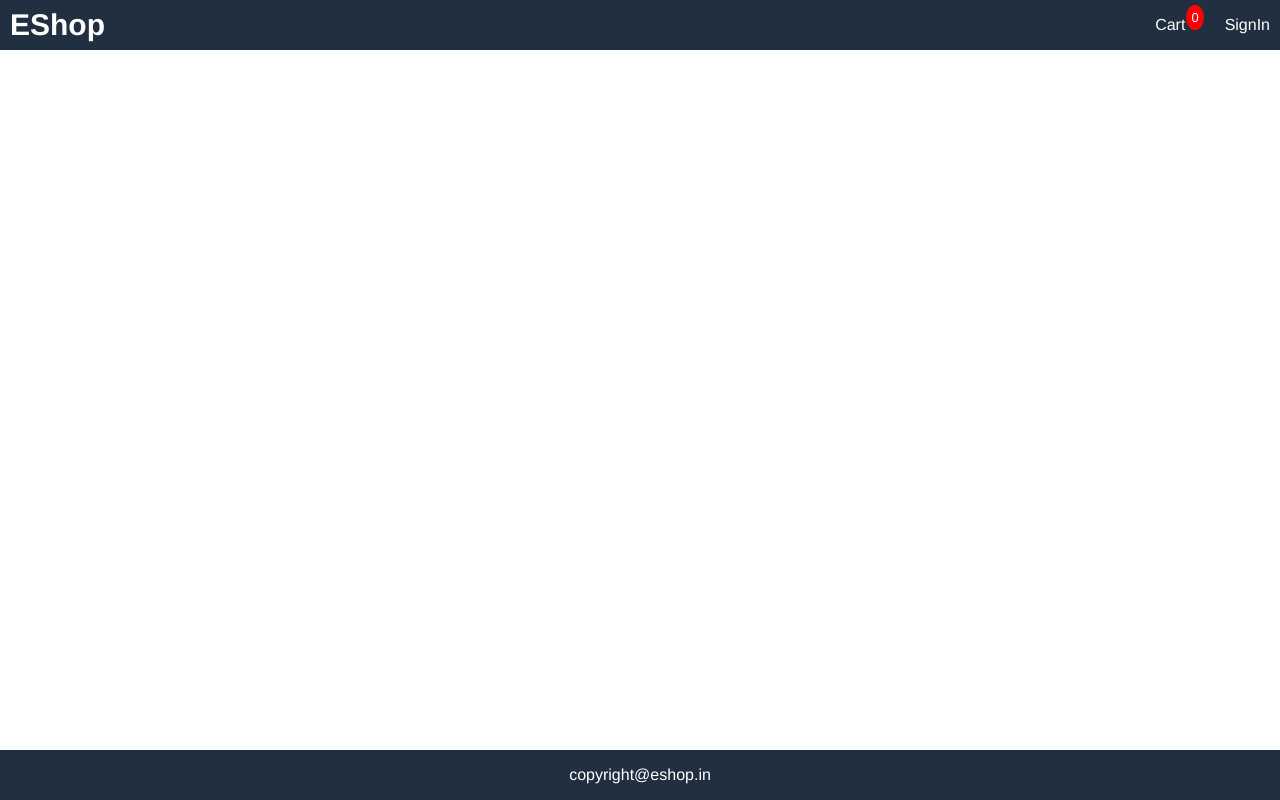
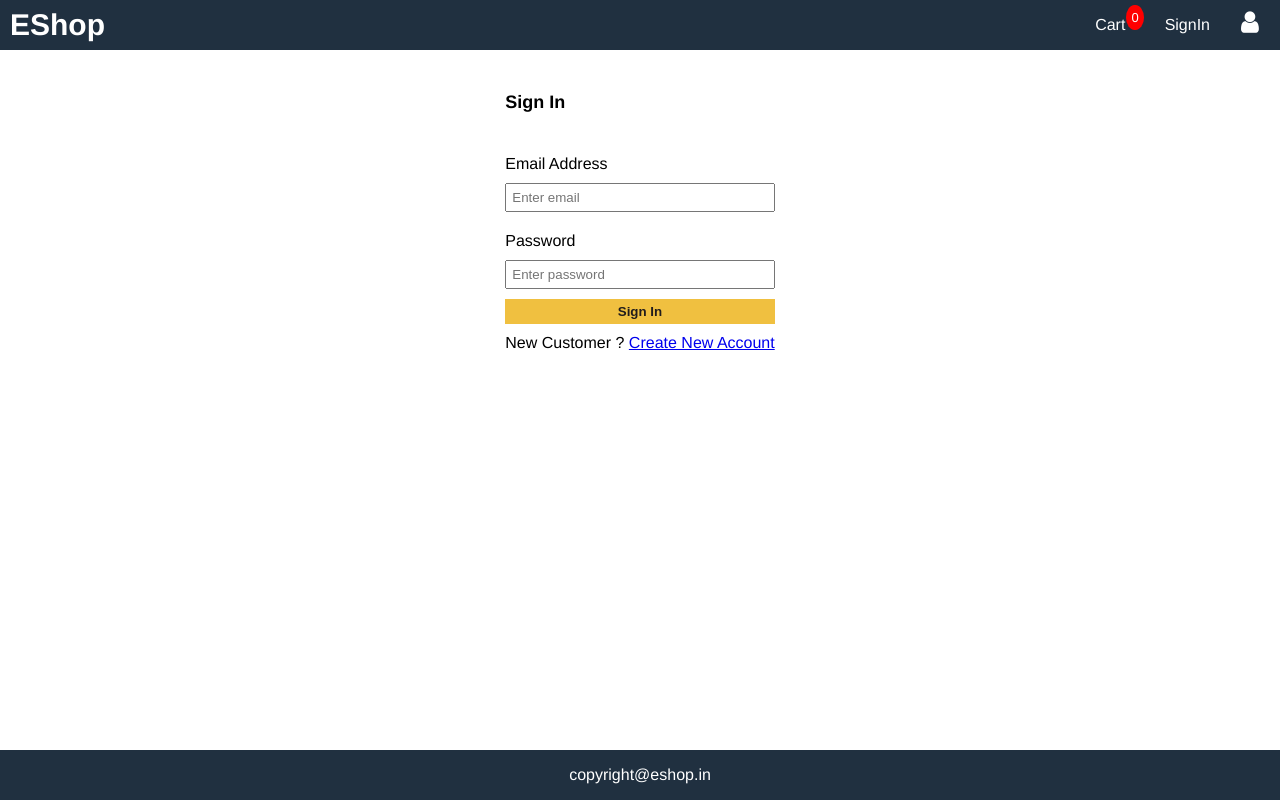
Before and after one commit to NawazGhori/React-Ecommerce, a React (Create React App) app in the folder ecommerce/: page /signin in a window 1280 px wide. Built offline with nearby package versions, Linux system fonts and the light colour scheme.

Commit message:
sigin form impl

```diff
--- a/ecommerce/src/App.tsx
+++ b/ecommerce/src/App.tsx
@@ -11,19 +11,21 @@ import HomeScreen from './screens/HomeScreen';
 import { BrowserRouter, NavLink, Route } from 'react-router-dom';
 import ProductScreen from './screens/ProductScreen';
 import CartScreen from './screens/CartScreen';
-import {connect} from "react-redux";
+import { connect } from "react-redux";
+import SignInScreen from './screens/SignInScreen';
 
-interface IProps{
-   count:any
+interface IProps {
+   count: any;
+   profile_pic: string;
 }
-interface IState{}
+interface IState { }
 
-class App extends React.Component<IProps,IState>{
-   constructor(props:IProps){
+class App extends React.Component<IProps, IState>{
+   constructor(props: IProps) {
       super(props)
    }
-   render(){
-      return(
+   render() {
+      return (
          <React.Fragment>
             <BrowserRouter>
 
@@ -34,11 +36,24 @@ class App extends React.Component<IProps,IState>{
                         <NavLink to="/" exact={true} strict className="brand">EShop</NavLink>
                      </div>
 
+                     <div className="d-flex">
+                        <NavLink to="/cart" exact={true} strict >Cart
+                           {this.props.count > 0 ? <span className="badge-success">{this.props.count}</span> : <span className="badge-empty">{this.props.count}</span>}
+                        </NavLink>
+                        <NavLink to="/signIn" exact={true} strict>SignIn</NavLink>
                         <div>
-                     <NavLink to="/cart"exact={true} strict >Cart
-                        {this.props.count>0 ? <span className="badge-success">{this.props.count}</span>:<span className="badge-empty">{this.props.count}</span>}
-                     </NavLink>
-                     <NavLink to="/" exact={true} strict>SignIn</NavLink>
+                           {this.props.profile_pic ?
+                              <div className="dropdown d-flex">
+                                 <img src={this.props.profile_pic} alt="profile_pic" id="profile_pic" /><i className="fa fa-caret-down"></i>
+                                 <div className="dropdown-content">
+                                    <a href="#">Profile</a>
+                                    <a href="#">Orders</a>
+                                    <a href="#">Signout</a>
+                                 </div>
+                              </div>
+                              : <NavLink to="/signin" exact={true} strict><i className="fa fa-user" id="profile_pic" aria-hidden="true"></i></NavLink>
+                           }
+                        </div>
                      </div>
                   </header>
 
@@ -46,6 +61,7 @@ class App extends React.Component<IProps,IState>{
                      <Route path="/" component={HomeScreen} exact={true} strict></Route>
                      <Route path="/product/:id" component={ProductScreen} exact={true} strict></Route>
                      <Route path="/cart/:id?" component={CartScreen} exact={true} strict></Route>
+                     <Route path="/signin" component={SignInScreen} exact={true} strict></Route>
                   </main>
 
                   <footer className="row center">copyright@eshop.in</footer>
@@ -56,16 +72,17 @@ class App extends React.Component<IProps,IState>{
    }
 }
 
-const receive = (state:any)=>{
+const receive = (state: any) => {
    return {
-      count: state.cart.finalArray.length
+      count: state.cart.finalArray.length,
+      profile_pic: state.signIn.user_details.image
    }
 }
 
-const send = (dispatch:any)=>{
-   return{
+const send = (dispatch: any) => {
+   return {
 
    }
 }
 
-export default connect(receive,send)(App);
+export default connect(receive, send)(App);
--- /dev/null
+++ b/ecommerce/src/actions/SignInActions.tsx
@@ -0,0 +1,18 @@
+import axios from "axios"
+import { Dispatch } from "redux"
+import { SIGN_IN, SignInActionTypes } from "../types/SignInActionTypes"
+
+export const SignIn = (login_details: any) => {
+    return async (dispatch: Dispatch<SignInActionTypes>) => {
+        try {
+            const res = await axios.post('http://localhost:8080/api/users/signin', login_details)
+            const { data } = res;
+            dispatch({
+                user_details: data,
+                type: SIGN_IN
+            })
+        } catch (err) {
+            console.log(err);
+        }
+    }
+}
--- a/ecommerce/src/index.css
+++ b/ecommerce/src/index.css
@@ -169,6 +169,10 @@ ul li {
 
 button.primary {
     background-color: #f0c040;
+    padding: 0.5rem;
+    border: none;
+    color: #211c1c;
+    font-weight: 700;
 }
 
 button.block {
@@ -233,3 +237,70 @@ img {
 .small_img {
     max-height: 7rem;
 }
+
+.form {
+    max-width: 60rem;
+    margin: 0 auto;
+}
+
+.form>div {
+    display: flex;
+    flex-direction: column;
+    margin: 1rem;
+}
+
+.form label {
+    margin: 1rem 0;
+}
+
+.form input {
+    padding: 0.5rem;
+}
+
+.d-flex {
+    display: flex;
+    align-items: center;
+    justify-content: space-around
+}
+
+#profile_pic {
+    width: 3rem;
+    height: 3rem;
+    border-radius: 100%;
+    align-items: center;
+    color: #ffff;
+    font-size: 2.5rem;
+    text-align: center;
+    margin: 0 0.5rem;
+}
+
+.dropdown {
+    position: relative;
+    color: #ffffff;
+}
+
+.dropdown-content {
+    display: none;
+    position: absolute;
+    background-color: #f9f9f9;
+    min-width: 160px;
+    box-shadow: 0px 8px 16px 0px rgba(0, 0, 0, 0.2);
+    z-index: 1;
+    right: 0;
+    top: 42px;
+}
+
+.dropdown-content a {
+    color: black;
+    text-decoration: none;
+    display: block;
+    text-align: center;
+}
+
+.dropdown:hover .dropdown-content {
+    display: block;
+}
+
+.dropdown i.fa.fa-caret-down {
+    margin: 0 0.5rem;
+}
--- a/ecommerce/src/index.tsx
+++ b/ecommerce/src/index.tsx
@@ -9,12 +9,14 @@ import thunk from 'redux-thunk';
 import { Provider } from 'react-redux';
 import detailReducer from './reducer/DetailReducer';
 import CartReducer from './reducer/CartReducer';
+import { SignInReducer } from './reducer/SignInReducer';
 
 
 const rootReducer = combineReducers({
   products: productReducer,
   details: detailReducer,
-  cart: CartReducer
+  cart: CartReducer,
+  signIn: SignInReducer
 })
 
 const store = createStore(rootReducer, applyMiddleware(thunk))
--- /dev/null
+++ b/ecommerce/src/model/Signin.tsx
@@ -0,0 +1,7 @@
+export interface Signin {
+    "_id": String,
+    "email": String,
+    "isAdmin": Boolean,
+    "image": String,
+    "token": String
+}
--- /dev/null
+++ b/ecommerce/src/reducer/SignInReducer.tsx
@@ -0,0 +1,26 @@
+import { Signin } from "../model/Signin";
+import { SIGN_IN, SignInActionTypes } from "../types/SignInActionTypes"
+
+interface IState {
+    user_details: Signin
+}
+const initalState = {
+    user_details: {
+        "_id": "",
+        "email": "",
+        "isAdmin": false,
+        "image": "",
+        "token": ""
+    }
+}
+export const SignInReducer = (state = initalState, action: SignInActionTypes): IState => {
+    switch (action.type) {
+        case SIGN_IN:
+            return {
+                ...state,
+                user_details: action.user_details
+            }
+        default:
+            return state;
+    }
+}
--- /dev/null
+++ b/ecommerce/src/screens/SignInScreen.tsx
@@ -0,0 +1,64 @@
+import React, { Component } from "react";
+import { connect } from "react-redux";
+import { SignIn } from "../actions/SignInActions";
+
+interface IProps {
+    login_Fn: any;
+    res: any;
+}
+interface IState { }
+class SignInScreen extends Component<IProps, IState>{
+    constructor(props: IProps) {
+        super(props)
+    }
+
+    uemail = React.createRef<HTMLInputElement>();
+    upwd = React.createRef<HTMLInputElement>();
+    login = (e:any)=>{
+        e.preventDefault()
+        this.props.login_Fn({"email":this.uemail.current?.value,"password":this.upwd.current?.value})
+    };
+
+    render() {
+        return (
+            <React.Fragment>
+                <div className="row">
+                    <form className="form" onSubmit={this.login}>
+                        <div><h1>Sign In</h1></div>
+                        <div>
+                            <label>Email Address</label>
+                            <input type="email" placeholder="Enter email" ref={this.uemail} required/>
+                        </div>
+                        <div>
+                            <label>Password</label>
+                            <input type="password" placeholder="Enter password" ref={this.upwd} required/>
+                        </div>
+                        <div>
+                            <button type="submit" className="button primary">Sign In</button>
+                        </div>
+                        <div>
+                            <div>New Customer ? <a href="/">Create New Account</a></div>
+                        </div>
+                    </form>
+                </div>
+            </React.Fragment>
+        )
+    }
+}
+
+//subscription
+const receive = (state: any) => {
+    return {
+        res: state.signIn
+    }
+}
+
+//dispatch
+const send = (dispatch: any) => {
+    return {
+        login_Fn: (obj: any) => { dispatch(SignIn(obj)) }
+    }
+}
+
+
+export default connect(receive, send)(SignInScreen);
--- /dev/null
+++ b/ecommerce/src/types/SignInActionTypes.tsx
@@ -0,0 +1,13 @@
+import { Signin } from "../model/Signin";
+
+export const SIGN_IN = "SIGN_IN ";
+
+export interface SignInSync {
+    user_details: Signin
+}
+
+export interface SignIn extends SignInSync {
+    type: typeof SIGN_IN
+}
+
+export type SignInActionTypes = SignIn
```
Lines whose indentation alone changed are shown as unchanged.
